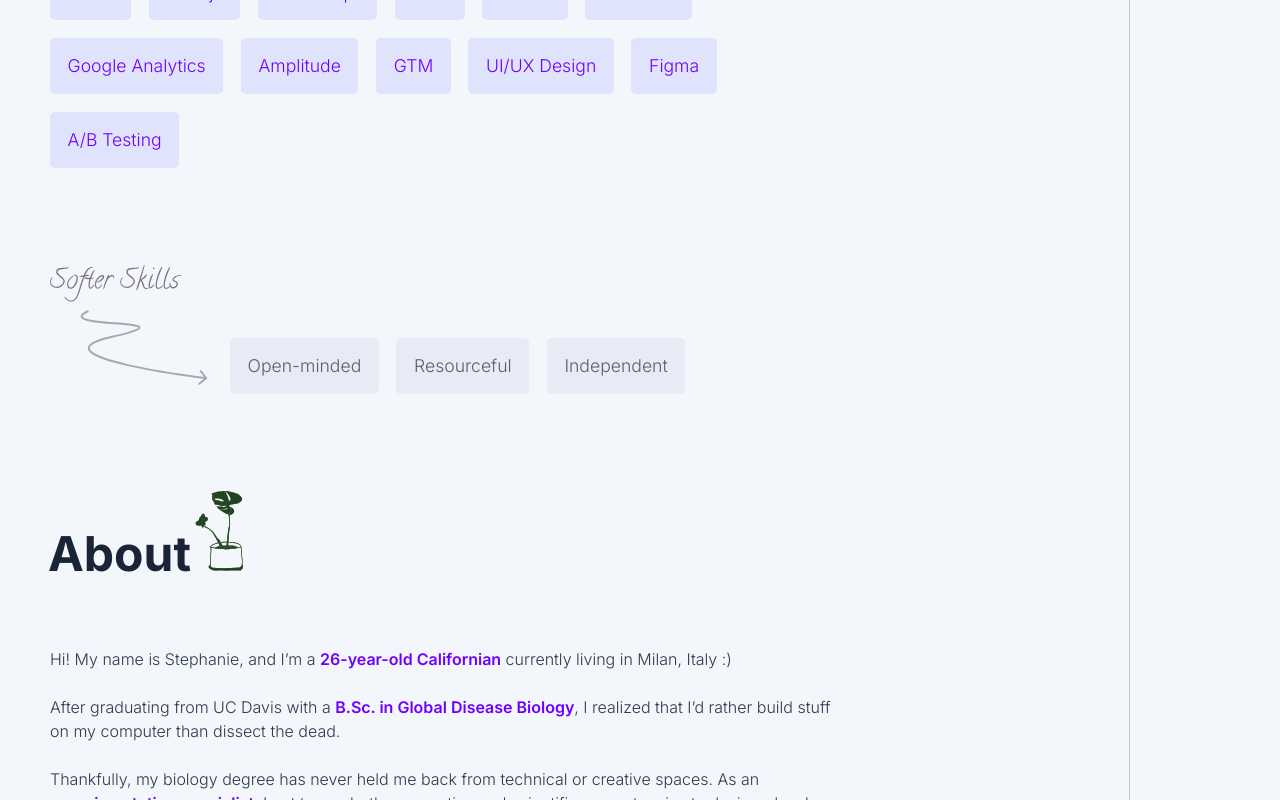
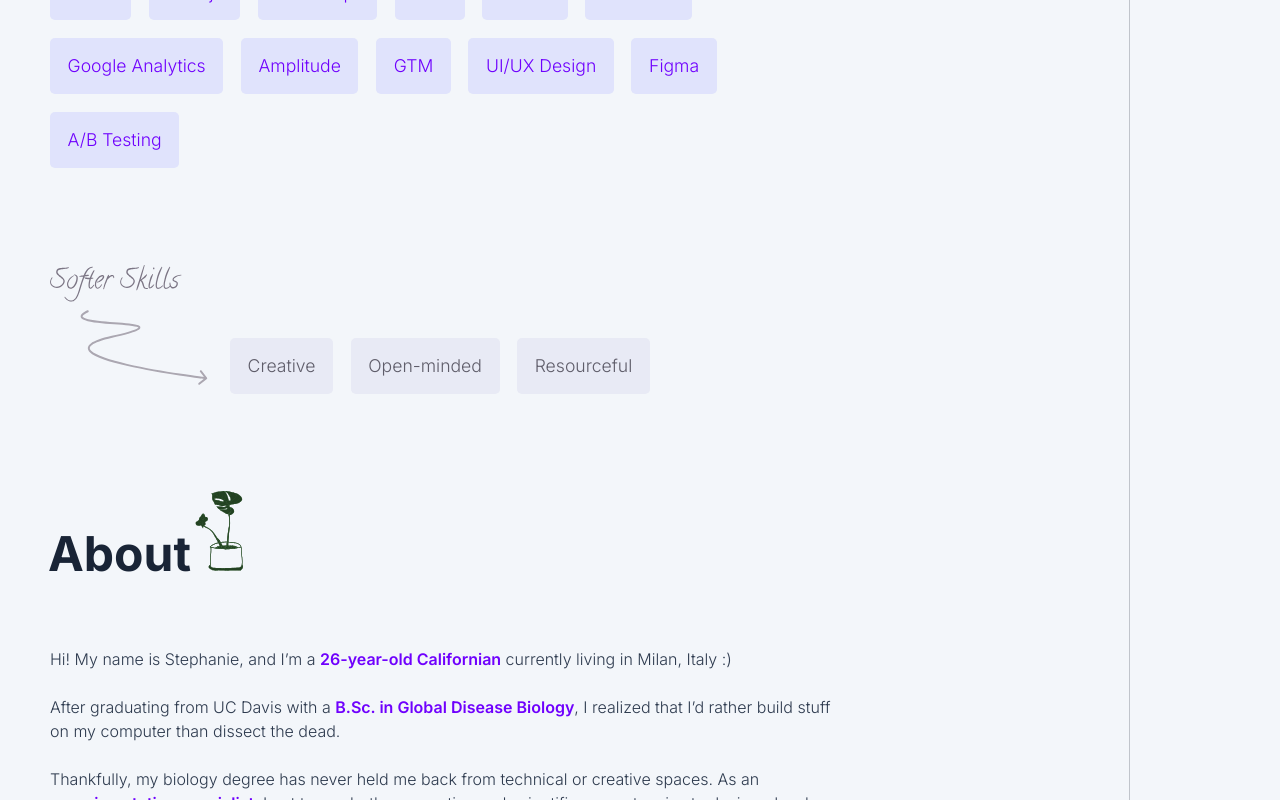
Before and after one commit to sgiori11/portfolio-current, a Next.js app: page / in a window 1280 px wide. Shown: the part 2290-3090 px from the top of the page. Built offline with nearby package versions, Linux system fonts and the light colour scheme.

Commit message:
added motion to Projects & refactored Skills comp.

```diff
--- a/src/app/components/Projects.js
+++ b/src/app/components/Projects.js
@@ -1,12 +1,35 @@
+'use client';
+
 import Image from 'next/image';
 import Link from 'next/link';
 import styles from '../styles/Projects.module.css';
+import { motion } from "framer-motion";
 
-
+const cardVariants = {
+    offscreen: {
+      x: -300,
+      opacity: 0
+    },
+    onscreen: {
+      x: 0,
+      opacity: 1,
+      transition: {
+        type: "spring",
+        bounce: 0.25,
+        duration: 1
+      }
+    }
+  };
 
 export default function Projects({ project }) {
     return (
-        <div className={styles.gridCont}>
+        <motion.div
+            className={styles.gridCont}
+            initial="offscreen"
+            whileInView="onscreen"
+            variants={cardVariants}
+            viewport={{ once: true }}
+                    >
             <a className={styles.projectLinkCont} href={project.link} target="_blank" rel="noopener noreferrer">
                 <h3 className={styles.projectTitle}>
                     {project.name}
@@ -34,6 +57,6 @@ export default function Projects({ project }) {
                     />
                </div>
             </a>
-        </div>
+        </motion.div>
     )
 }
--- /dev/null
+++ b/src/app/components/Skills.js
@@ -0,0 +1,86 @@
+'use client';
+
+import styles from '../styles/Skills.module.css';
+import Image from 'next/image'
+import SoftSkills from '/public/softskills.svg';
+import { motion } from "framer-motion";
+
+
+const containerVariants = {
+    offscreen: {
+      opacity: 0,
+      transition: {
+        when: "afterChildren",
+      },
+    },
+    onscreen: {
+      opacity: 1,
+      transition: {
+        staggerChildren: 0.3,
+        when: "beforeChildren",
+      },
+    }
+  };
+
+  const skillVariants = {
+    offscreen: {
+      opacity: 0,
+      scale: 0.5
+    },
+    onscreen: {
+      opacity: 1,
+      scale: 1,
+      transition: {
+          type: "spring",
+          stiffness: 100
+      }
+    }
+  };
+
+export default function Skills() {
+
+ return (
+        <div>
+            <div className={styles.skillsCont}>
+              <span>React</span>
+              <span>Next.js</span>
+              <span>Javascript</span>
+              <span>CSS</span>
+              <span>HTML</span>
+              <span>Webflow</span>
+              <span>Google Analytics</span>
+              <span>Amplitude</span>
+              <span>GTM</span>
+              <span>UI/UX Design</span>
+              <span>Figma</span>
+              <span>A/B Testing</span>
+            </div>
+            <div className={styles.skillsCont + ' ' + styles.softSkills}>
+          <Image
+                src={SoftSkills}
+                alt="A label and arrow pointing to softer skills."
+                width={180}
+                className={styles.softSkillsImg}
+            />
+            <motion.div className={styles.softSkillsCont} variants={containerVariants} initial="offscreen" whileInView="onscreen">
+
+              <motion.span
+                variants={skillVariants}>
+                  Creative
+              </motion.span>
+
+              <motion.span
+                variants={skillVariants}>
+                  Open-minded
+              </motion.span>
+
+              <motion.span
+                variants={skillVariants}>
+                  Resourceful
+              </motion.span>
+            </motion.div>
+            </div>
+        </div>
+
+    )
+};
--- a/src/app/page.module.css
+++ b/src/app/page.module.css
@@ -68,56 +68,6 @@
     "footer footer";
 }
 
-.skillsCont {
-    display: flex;
-    flex-wrap: wrap;
-    max-width: 800px;
-    margin: 1em 1em 2em 50px;
-}
-
-.skillsCont span {
-    background-color: #abaeff46;
-    border-radius: 5px;
-    padding: 1em;
-    margin-right: 1em;
-    margin-bottom: 1em;
-    color: var(--medium);
-    font-weight: 300;
-    font-size: 1.1em;
-}
-
-.softSkillsCont {
-    grid-area: softSkills;
-}
-
-.softSkillsImg {
-    grid-area: img;
-}
-
-.softSkills {
-    display: grid;
-    grid-template-columns: auto 1fr;
-    grid-template-areas:
-    "img softSkills"
-    "img softSkills";
-    margin-top: 5em;
-
-}
-
-.softSkills div {
-    display: flex;
-    align-self: flex-end;
-    flex-wrap: wrap;
-
-}
-
-.softSkills div span {
-   display: block;
-   background-color: #c7c8e646;
-   color: rgb(95, 93, 106);
-
-}
-
 
 .about p {
     margin: 1em 1em 2em 50px;
@@ -151,37 +101,6 @@
     "sidebar"
     "footer";
   }
-
-  .skillsCont {
-    display: flex;
-    flex-wrap: wrap;
-    margin: 0 1em 0 1em;
-  }
-
-  .skillsCont span {
-    font-size: 1em;
-  }
-
-  .softSkills {
-    margin-top: 5em !important;
-    display: grid;
-    grid-template-columns: auto 1fr;
-    grid-template-areas:
-    "img softSkills"
-    "img softSkills";
-}
-
-.softSkills div {
-    display: flex;
-    align-self: flex-end;
-    flex-wrap: wrap;
-
-}
-
-.softSkills div span {
-   display: block;
-}
-
 
   .sidebar {
     margin-top: 5em;
@@ -227,20 +146,9 @@
         font-size: 12px;
     }
 
-    .skillsCont {
-        margin: 1em;
-      }
-
-      .softSkillsImg  {
-        width: 150px;
-        height: auto;
-      }
-
-      .about p {
+    .about p {
         margin: 0;
         padding: 0 1em;
     }
 
-
-
 }
--- /dev/null
+++ b/src/app/styles/Skills.module.css
@@ -0,0 +1,95 @@
+.skillsCont {
+    display: flex;
+    flex-wrap: wrap;
+    max-width: 800px;
+    margin: 1em 1em 2em 50px;
+}
+
+.skillsCont span {
+    background-color: #abaeff46;
+    border-radius: 5px;
+    padding: 1em;
+    margin-right: 1em;
+    margin-bottom: 1em;
+    color: var(--medium);
+    font-weight: 300;
+    font-size: 1.1em;
+}
+
+.softSkillsCont {
+    grid-area: softSkills;
+}
+
+.softSkillsImg {
+    grid-area: img;
+}
+
+.softSkills {
+    display: grid;
+    grid-template-columns: auto 1fr;
+    grid-template-areas:
+    "img softSkills"
+    "img softSkills";
+    margin-top: 5em;
+
+}
+
+.softSkills div {
+    display: flex;
+    align-self: flex-end;
+    flex-wrap: wrap;
+
+}
+
+.softSkills div span {
+   display: block;
+   background-color: #c7c8e646;
+   color: rgb(95, 93, 106);
+
+}
+
+@media only screen and (max-width: 1029px) {
+
+    .skillsCont {
+        display: flex;
+        flex-wrap: wrap;
+        margin: 0 1em 0 1em;
+      }
+
+      .skillsCont span {
+        font-size: 1em;
+      }
+
+      .softSkills {
+        margin-top: 5em !important;
+        display: grid;
+        grid-template-columns: auto 1fr;
+        grid-template-areas:
+        "img softSkills"
+        "img softSkills";
+    }
+
+    .softSkills div {
+        display: flex;
+        align-self: flex-end;
+        flex-wrap: wrap;
+
+    }
+
+    .softSkills div span {
+       display: block;
+    }
+
+}
+
+@media only screen and (max-width: 500px) {
+
+    .skillsCont {
+        margin: 1em;
+      }
+
+    .softSkillsImg  {
+        width: 150px;
+        height: auto;
+      }
+}
```
Also changed, not shown: src/app/page.js.
